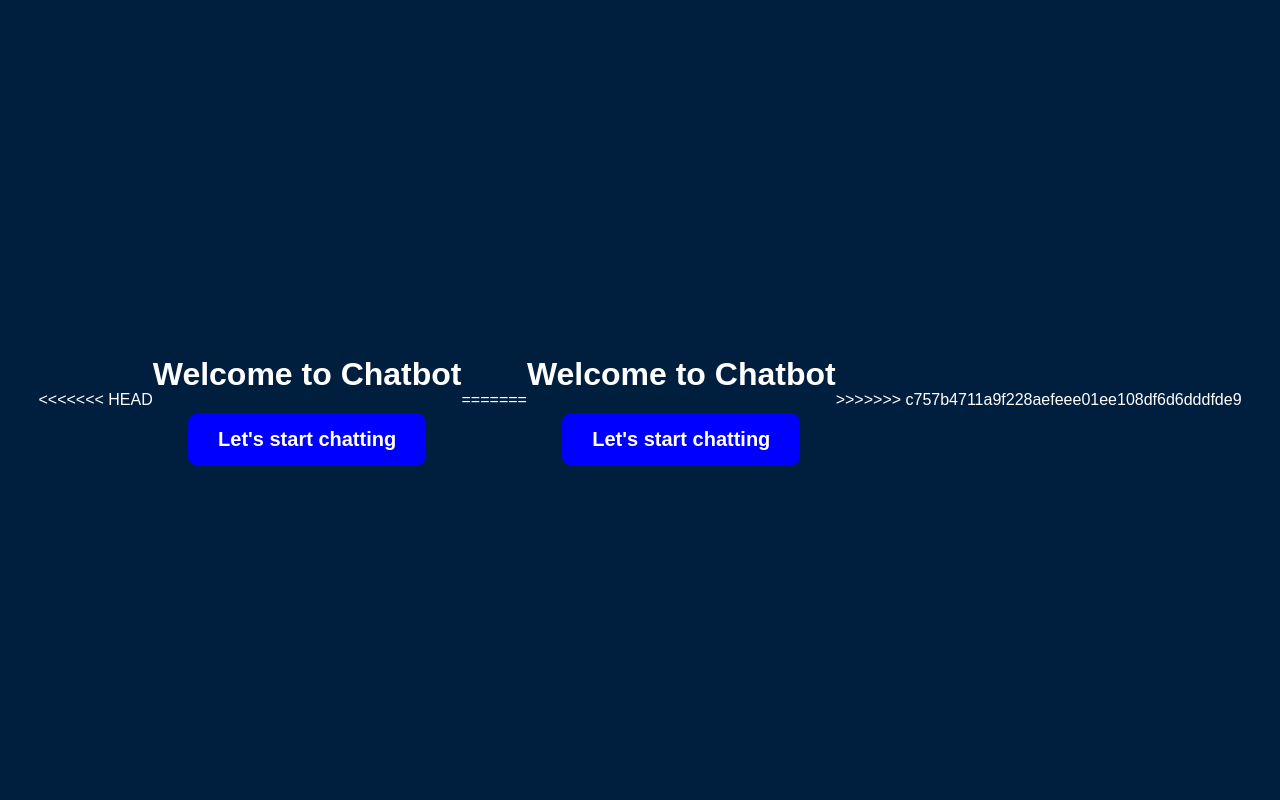
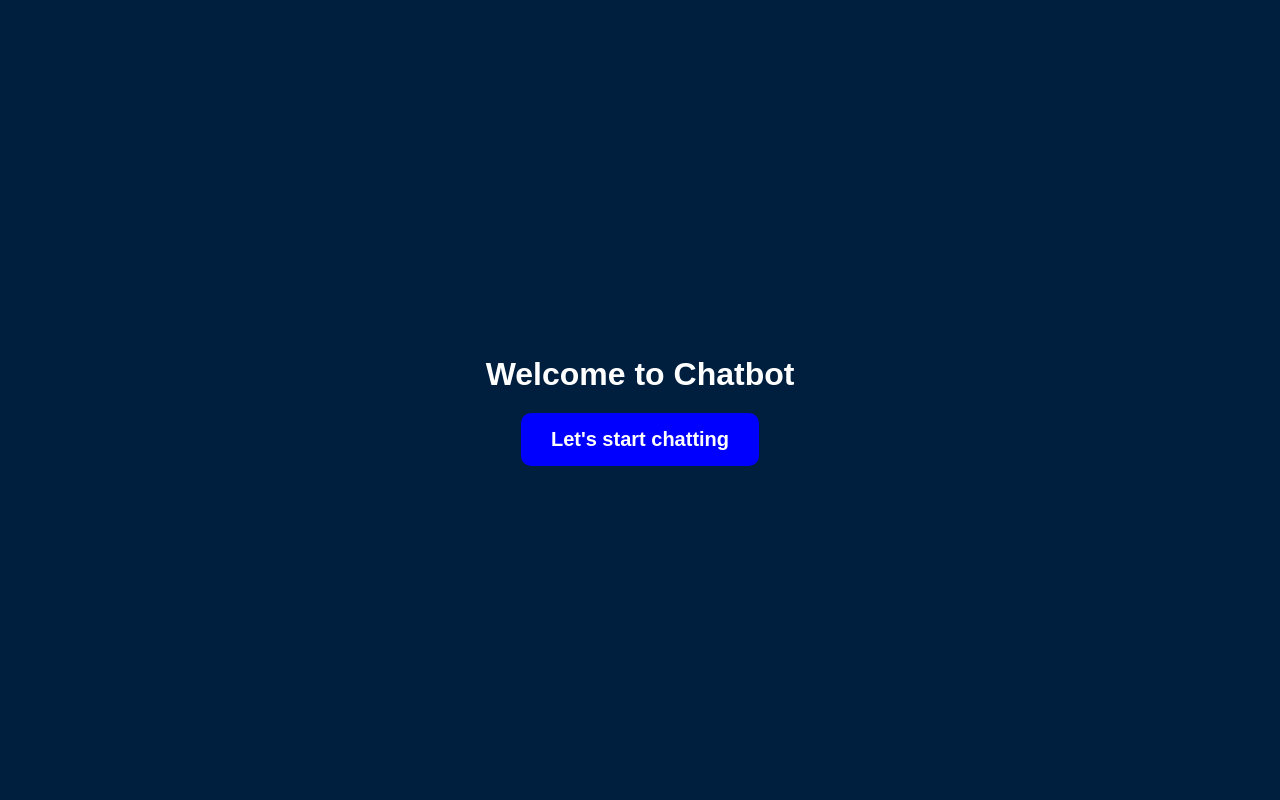
Before and after one commit to karuppusamy1/Python-developer-intern, a Django app: template Chatbot/chatapp/templates/Home.html in a window 1280 px wide. Run offline with Django 5.2, Linux system fonts and the light colour scheme; the template is opened without the code that fills it, so the values that code supplies are empty.

Commit message:
Update Home.html

```diff
--- a/Chatbot/chatapp/templates/Home.html
+++ b/Chatbot/chatapp/templates/Home.html
@@ -1,4 +1,4 @@
-<<<<<<< HEAD
+
 <!DOCTYPE html>
 <html lang="en">
 
@@ -61,68 +61,4 @@
     </script>
 </body>
 
-=======
-<!DOCTYPE html>
-<html lang="en">
-
-<head>
-    <meta charset="UTF-8">
-    <meta name="viewport" content="width=device-width, initial-scale=1.0">
-    <style>
-        body {
-            font-family: "Alegreya Sans", sans-serif;
-            background-color: #001f3f;
-            margin: 0;
-            padding: 0;
-            display: flex;
-            align-items: center;
-            justify-content: center;
-            height: 100vh;
-            color: #fff;
-        }
-
-        .container {
-            text-align: center;
-            font-weight: bold;
-        }
-
-        h1 {
-            margin-bottom: 20px;
-        }
-
-        button {
-            padding: 15px 30px;
-            font-size: 20px;
-            background-color: #00f;
-            color: #fff;
-            border: none;
-            border-radius: 5px;
-            cursor: pointer;
-            font-weight: bold;
-            border-radius: 10px;
-        }
-
-        button:hover {
-            background-color: #05111d;
-        }
-    </style>
-    <title>Chatbot Home Page</title>
-</head>
-
-<body>
-    <div class="container">
-        <h1>Welcome to Chatbot</h1>
-        <button onclick="startChat()">Let's start chatting</button>
-    </div>
-
-    <script>
-        function startChat() {
-            // Redirect or initiate chat as needed
-            window.location.href ='/index';
-            // Add any additional functionality here
-        }
-    </script>
-</body>
-
->>>>>>> c757b4711a9f228aefeee01ee108df6d6dddfde9
 </html>
```
